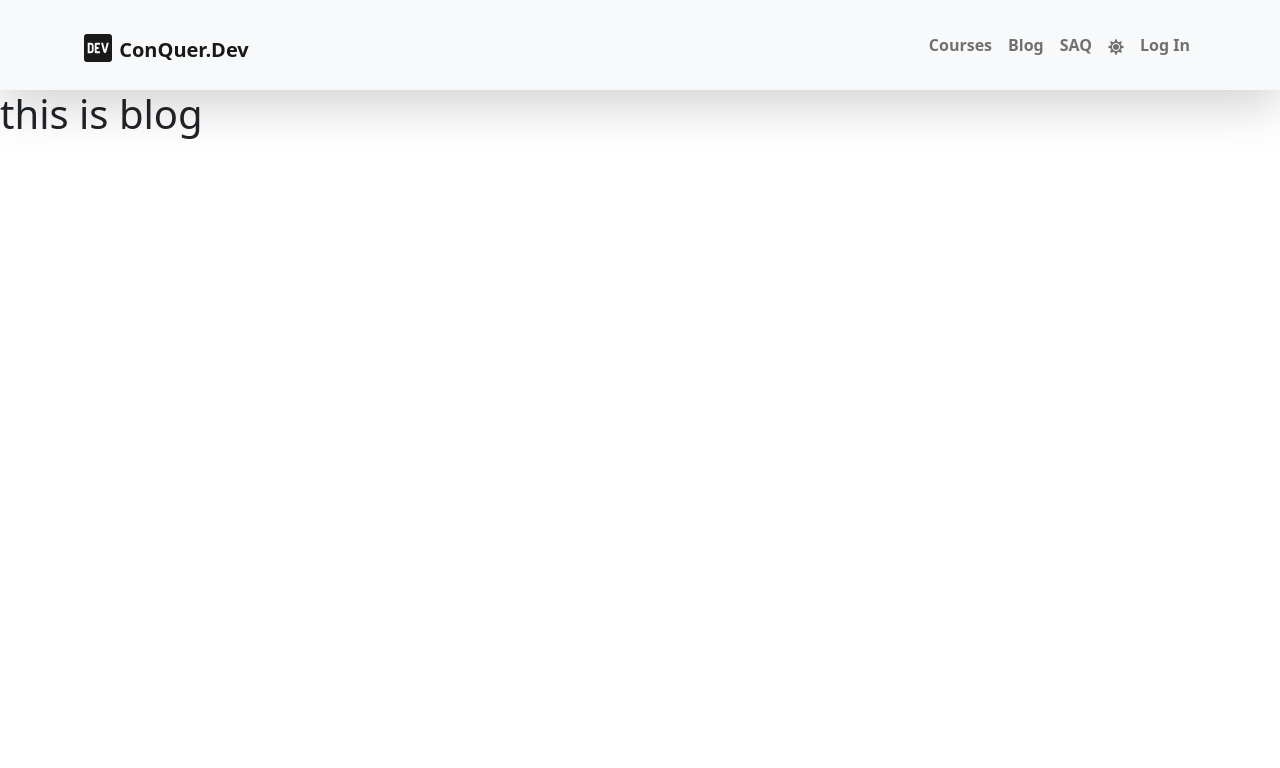
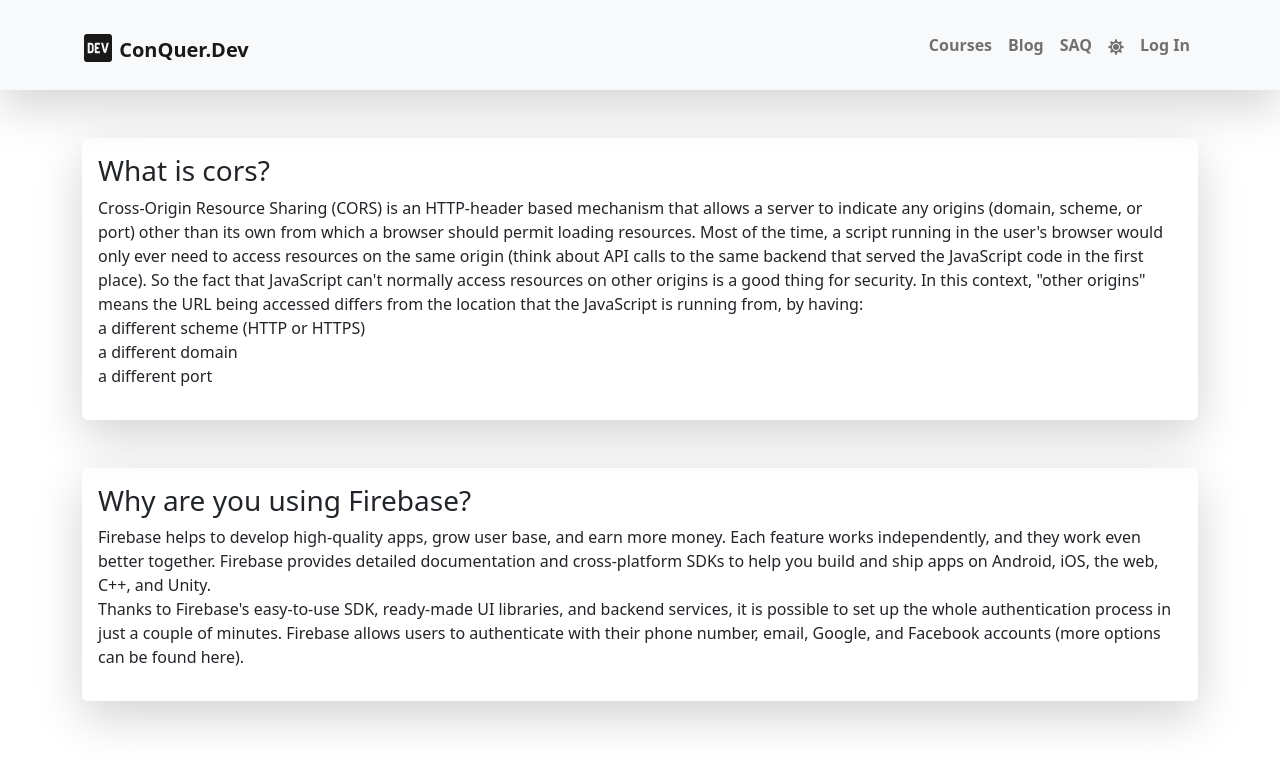
Before and after one commit to NahidulNoman/conquer-programming-client, a React (Create React App) app: page /blog in a window 1280 px wide. Shown: the top 768 px of the page. Built offline with nearby package versions, Linux system fonts and the light colour scheme; no server answers.

Commit message:
two question done

```diff
--- a/src/components/Blog/Blog.jsx
+++ b/src/components/Blog/Blog.jsx
@@ -1,11 +1,28 @@
-import React from 'react';
+import React from "react";
 
 const Blog = () => {
-    return (
-        <div>
-            <h1>this is blog </h1>
-        </div>
-    );
+  return (
+    <div className="container mt-5">
+      <div className="shadow-lg p-3 rounded mb-5">
+        <h3 className="">What is cors?</h3>
+        <p>
+        Cross-Origin Resource Sharing (CORS) is an HTTP-header based mechanism that allows a server to indicate any origins (domain, scheme, or port) other than its own from which a browser should permit loading resources. Most of the time, a script running in the user's browser would only ever need to access resources on the same origin (think about API calls to the same backend that served the JavaScript code in the first place). So the fact that JavaScript can't normally access resources on other origins is a good thing for security. In this context, "other origins" means the URL being accessed differs from the location that the JavaScript is running from, by having: <br />
+
+            a different scheme (HTTP or HTTPS) <br />
+            a different domain <br />
+            a different port <br />
+        </p>
+      </div>
+      <div className="shadow-lg p-3 rounded mb-3">
+        <h3 >Why are you using Firebase?</h3>
+        <p>
+        Firebase helps to develop high-quality apps, grow user base, and earn more money. Each feature works independently, and they work even better together. Firebase provides detailed documentation and cross-platform SDKs to help you build and ship apps on Android, iOS, the web, C++, and Unity. <br />
+        Thanks to Firebase's easy-to-use SDK, ready-made UI libraries, and backend services, it is possible to set up the whole authentication process in just a couple of minutes. Firebase allows users to authenticate with their phone number, email, Google, and Facebook accounts (more options can be found here).
+        </p>
+      </div>
+
+    </div>
+  );
 };
 
 export default Blog;
--- a/src/routes/routes.js
+++ b/src/routes/routes.js
@@ -1,4 +1,3 @@
-import { async } from "@firebase/util";
 import { createBrowserRouter } from "react-router-dom";
 import Blog from "../components/Blog/Blog";
 import CourseDetails from "../components/CourseShareComponents/CourseDetails";
```
